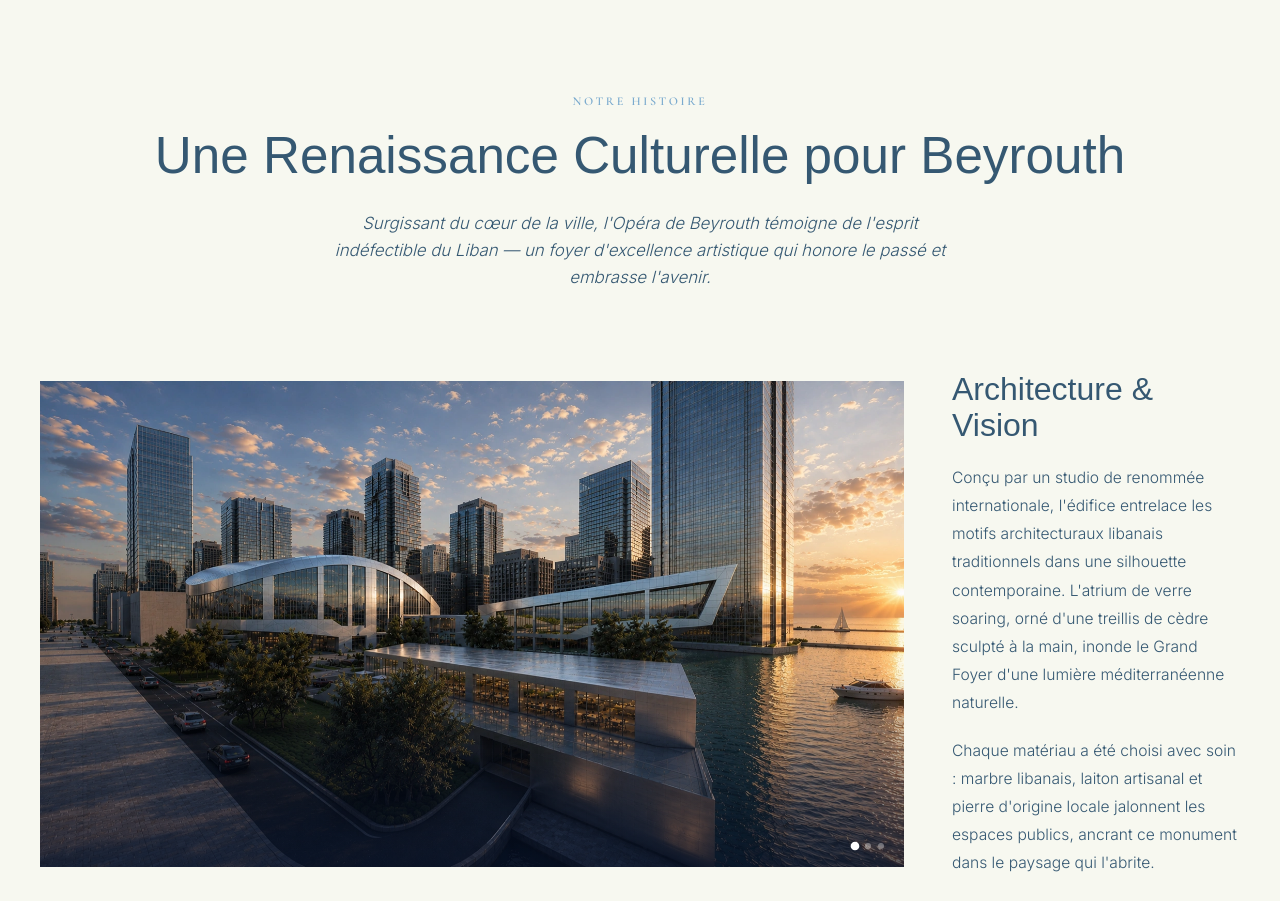
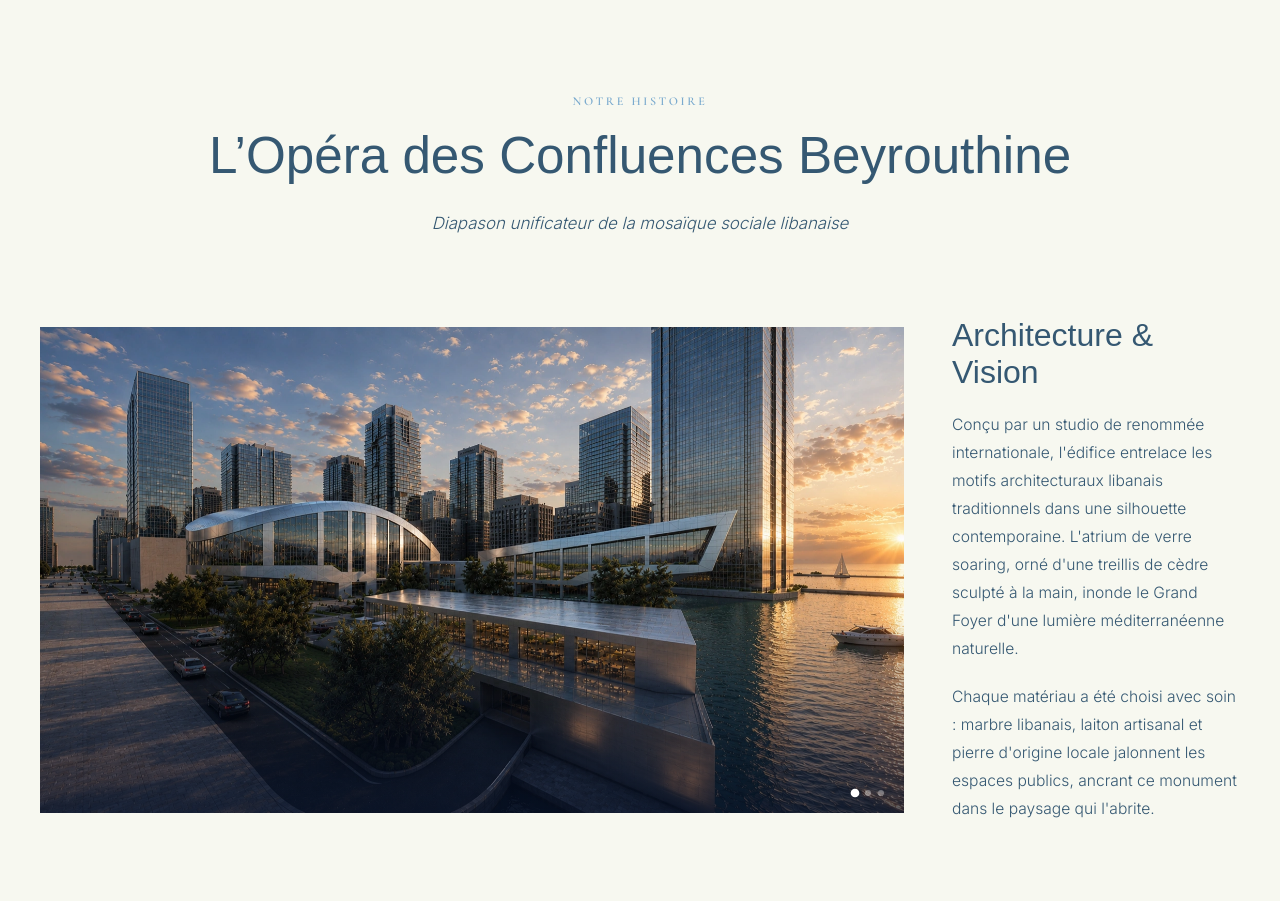
Before and after one commit to MikelMrad/Opera-De-Beyrouth-Architecture-Complementary-Project, a Next.js app: page / in a window 1280 px wide. Shown: the part 820-1721 px from the top of the page. Built offline with nearby package versions, Linux system fonts and the light colour scheme; a web font is replaced by a local one.

Commit message:
text change

```diff
--- a/src/components/AboutSection/AboutSection.tsx
+++ b/src/components/AboutSection/AboutSection.tsx
@@ -17,11 +17,9 @@ export default function AboutSection() {
       <div className="about__inner">
         <div className="about__header">
           <p className="about__label">Notre Histoire</p>
-          <h2 className="about__title">Une Renaissance Culturelle pour Beyrouth</h2>
+          <h2 className="about__title">L’Opéra des Confluences Beyrouthine</h2>
           <p className="about__intro anim-fade-up">
-            Surgissant du cœur de la ville, l&apos;Opéra de Beyrouth témoigne de l&apos;esprit
-            indéfectible du Liban — un foyer d&apos;excellence artistique qui honore le passé
-            et embrasse l&apos;avenir.
+            Diapason unificateur de la mosaïque sociale libanaise
           </p>
         </div>
 
```
